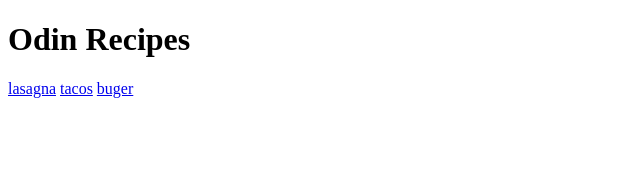
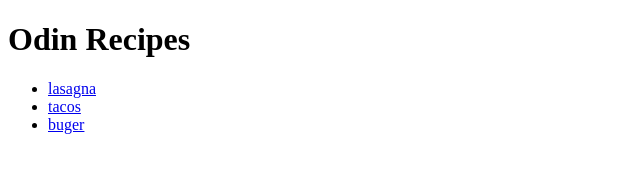
Before and after one commit to rozorb/odin-recipes, a plain HTML site: page index.html in a window 1280 px wide. Shown: the whole page, without its empty margins (0-640 px from the left). Drawn offline with Linux system fonts and the light colour scheme.

Commit message:
Made ul for recipe links index.html

```diff
--- a/index.html
+++ b/index.html
@@ -8,8 +8,10 @@
 </head>
 <body>
     <h1>Odin Recipes</h1>
-    <a href="recipes/lasagna.html">lasagna</a>
-    <a href="recipes/tacos.html">tacos</a>
-    <a href="recipes/burger.html">buger</a>
+    <ul>
+        <li><a href="recipes/lasagna.html">lasagna</a></li>
+        <li><a href="recipes/tacos.html">tacos</a></li>
+        <li><a href="recipes/burger.html">buger</a></li>
+    </ul>
 </body>
 </html>
```
